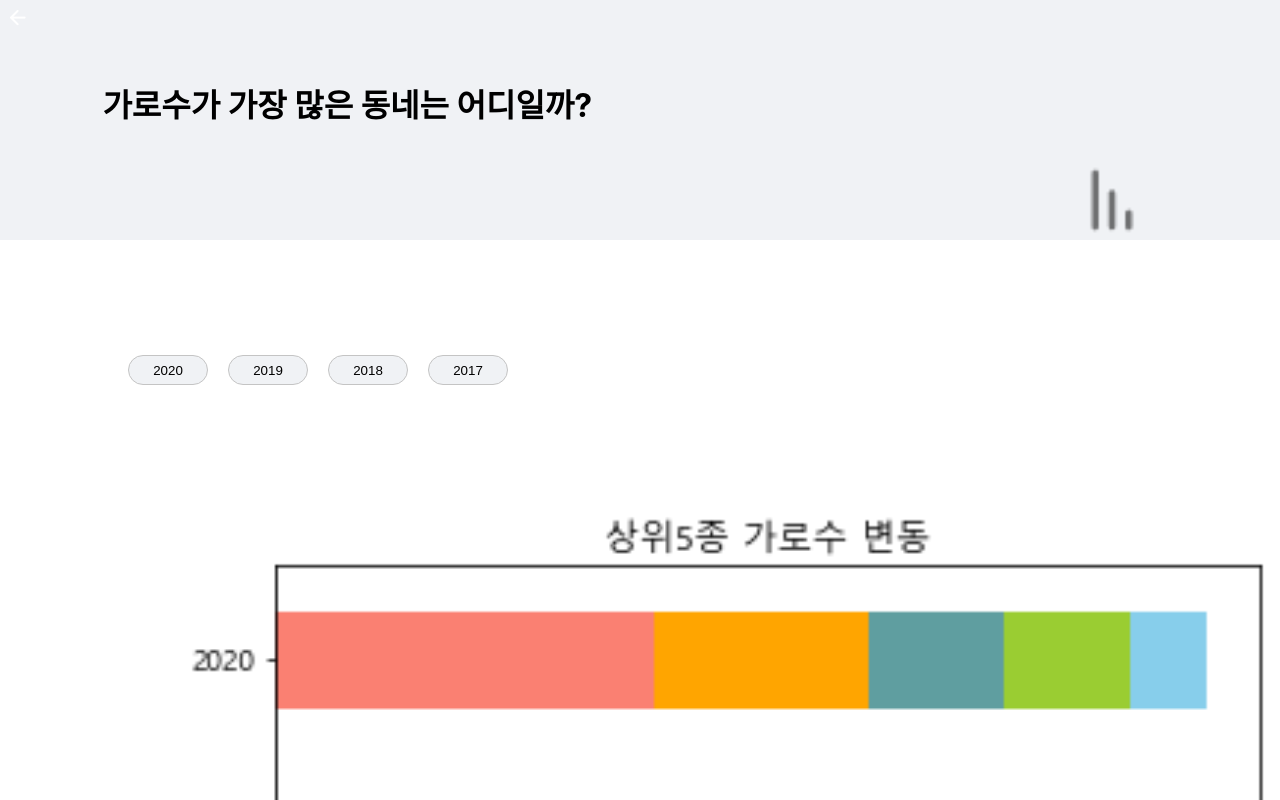
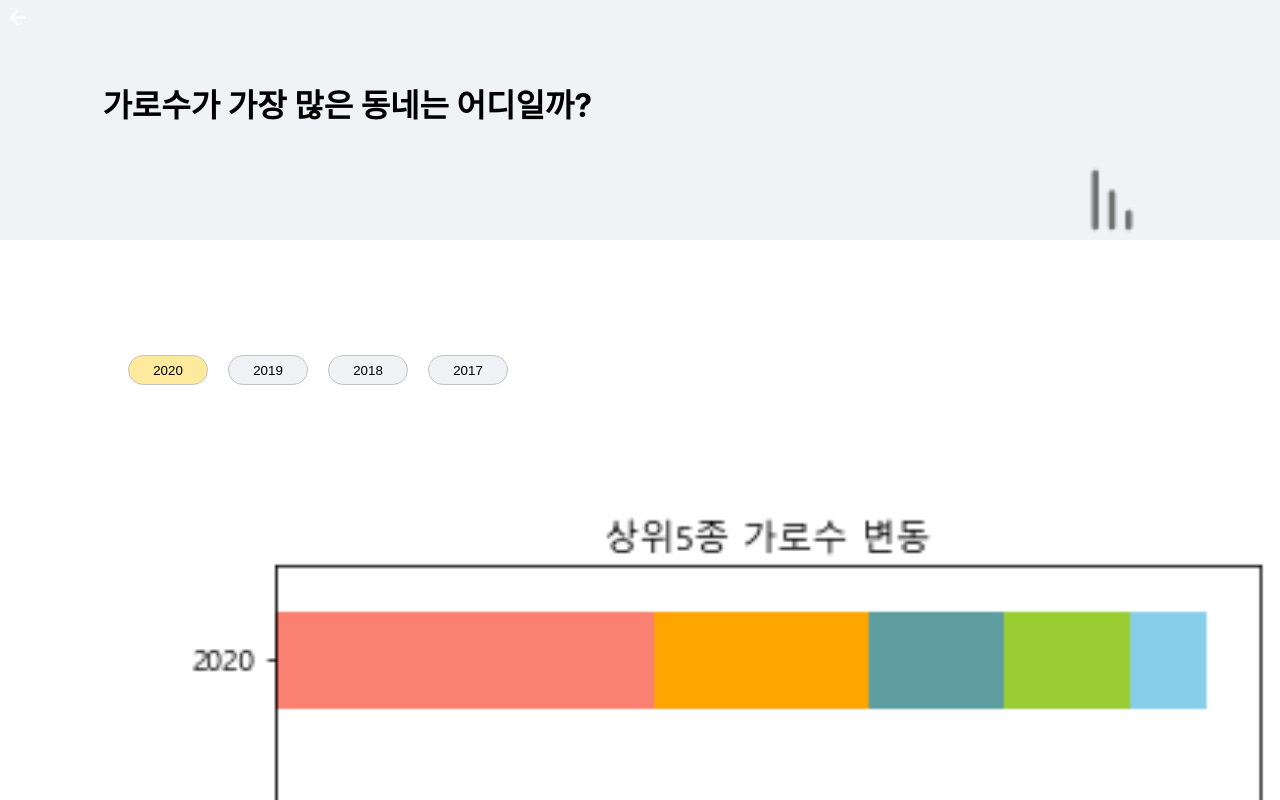
Before and after one commit to jinlee0310/seoul-garosu, a React (Create React App) app: page /datavisualization/chart in a window 1280 px wide. Shown: the top 800 px of the page. Built offline with nearby package versions, Linux system fonts and the light colour scheme.

Commit message:
add: 뒤로가기 버튼 구현

```diff
--- a/src/App.css
+++ b/src/App.css
@@ -1,7 +1,3 @@
-.App {
-  text-align: center;
-}
-
 .App-logo {
   height: 40vmin;
   pointer-events: none;
--- a/src/App.js
+++ b/src/App.js
@@ -11,6 +11,7 @@ import Zelkova from './pages/Zelkova';
 import Doughnut from './pages/Doughnut';
 import Chart from './pages/Chart';
 import LineGraph from './pages/LineGraph';
+import './App.css';
 
 function App() {
   return (
--- a/src/index.js
+++ b/src/index.js
@@ -8,7 +8,7 @@ ReactDOM.render(
   <React.StrictMode>
     <App />
   </React.StrictMode>,
-  document.getElementById('root')
+  document.getElementById('root'),
 );
 
 // If you want to start measuring performance in your app, pass a function
--- a/src/pages/Chart.jsx
+++ b/src/pages/Chart.jsx
@@ -1,30 +1,38 @@
-import React from 'react';
+import React,{useState} from 'react';
+import { useNavigate } from 'react-router';
 import {Header,Button } from '../style/style';
 
 const contents=[
     {
         id:1,
-        tab:2020
+        tab:"2020"
     },
     {
         id:2,
-        tab:2019
+        tab:"2019"
     },
     {
         id:3,
-        tab:2018
+        tab:"2018"
     },
     {
         id:4,
-        tab:2017
+        tab:"2017"
     }
 ]
 
 const Chart = () => {
+    const navigate=useNavigate();
+    const [nowTab,setNowTab]=useState(1)
+
+    const onChangeTab=(e)=>{
+        const result=contents.filter((content)=>content.tab===e.target.innerText)
+        setNowTab(result[0].id)
+    }
     return (
         <div>
             <Header color="#F0F2F5">
-            <img id="back" src="/icons/Backbutton.png" alt="back" />
+            <img id="back" src="/icons/Backbutton.png" alt="back" onClick={()=>navigate(-1)}/>
                 <h1 style={{color:"black"}}>
                 가로수가 가장 많은
                 동네는 어디일까?
@@ -32,12 +40,14 @@ const Chart = () => {
                 <img src="/icons/sort.png" alt="sort"/>
             </Header>
             <div style={{paddingLeft:"10%"}}>
-                <div style={{whiteSpace:"nowrap", margin:"10% 0"}}>
+                <div style={{whiteSpace:"nowrap", margin:"10% 0",overflowX:"auto"}}>
                 {
-                    contents.map((content)=><Button key={content.id}>{content.tab}</Button>)
+                    contents.map((content)=><Button color={nowTab===content.id? "#FFEA9E":null} key={content.id} onClick={onChangeTab}>{content.tab}</Button>)
                 }
                 </div>
                 <img src="/images/상위5종 가로수 변동.png" alt="chart" style={{display:"block",width:"100%"}}/>
+                <div>데이터 조회 결과</div>
+
             </div>
         </div>
     );
--- a/src/pages/Doughnut.jsx
+++ b/src/pages/Doughnut.jsx
@@ -1,7 +1,7 @@
 
 import React , { useState } from 'react';
 import { Button, Header } from '../style/style';
-
+import {useNavigate} from 'react-router-dom'
 const contents=[
     {
         id:0,
@@ -28,6 +28,7 @@ const contents=[
 
 const Doughnut = () => {
     const [nowTab,setNowTab]=useState(0)
+    const navigate=useNavigate();
 
     const onChangeTab=(e)=>{
         const result=contents.filter((content)=>content.tab===e.target.innerText)
@@ -36,7 +37,7 @@ const Doughnut = () => {
     return (
         <div>
             <Header color="#B5E9CA">
-                <img id="back" src="/icons/Backbutton.png" alt="back" />
+                <img id="back" src="/icons/Backbutton.png" alt="back" onClick={()=>navigate(-1)}/>
                 <h1 style={{color:"black"}}>
                 우리 동네에 가장 많은
                 가로수는 무엇일까?
@@ -44,9 +45,9 @@ const Doughnut = () => {
                 <img src="/icons/donut-large.png" alt="donut"/>
             </Header>
             <div style={{paddingLeft:"10%"}}>
-                <div style={{whiteSpace:"nowrap", margin:"10% 0"}}>
+                <div style={{whiteSpace:"nowrap", margin:"10% 0",overflowX:"auto"}}>
                 {
-                    contents.map((content)=><Button key={content.id} onClick={onChangeTab}>{content.tab}</Button>)
+                    contents.map((content)=><Button color={nowTab===content.id? "#B5E9CA":null} key={content.id} onClick={onChangeTab}>{content.tab}</Button>)
                 }
                 </div>
 
--- a/src/pages/LineGraph.jsx
+++ b/src/pages/LineGraph.jsx
@@ -1,30 +1,38 @@
-import React from 'react';
+import React,{useState} from 'react';
+import { useNavigate } from 'react-router';
 import {Header,Button } from '../style/style';
 
 const contents=[
     {
+        id:0,
+        tab:"2020"
+    },
+    {
         id:1,
-        tab:2020
+        tab:"2019"
     },
     {
         id:2,
-        tab:2019
+        tab:"2018"
     },
     {
         id:3,
-        tab:2018
-    },
-    {
-        id:4,
-        tab:2017
+        tab:"2017"
     }
 ]
 
 const LineGraph = () => {
+    const navigate=useNavigate();
+    const [nowTab,setNowTab]=useState(0)
+
+    const onChangeTab=(e)=>{
+        const result=contents.filter((content)=>content.tab===e.target.innerText)
+        setNowTab(result[0].id)
+    }
     return (
         <div>
             <Header color="#D6EBEB">
-            <img id="back" src="/icons/Backbutton.png" alt="back" />
+            <img id="back" src="/icons/Backbutton.png" alt="back" onClick={()=>navigate(-1)}/>
                 <h1 style={{color:"black"}}>
                 가로수는 늘어났을까
                 줄었을까?
@@ -32,9 +40,9 @@ const LineGraph = () => {
                 <img src="/icons/trending-up.png" alt="sort"/>
             </Header>
             <div style={{paddingLeft:"10%"}}>
-                <div style={{whiteSpace:"nowrap", margin:"10% 0"}}>
+                <div style={{whiteSpace:"nowrap", margin:"10% 0",overflowX:"auto"}}>
                 {
-                    contents.map((content)=><Button key={content.id}>{content.tab}</Button>)
+                    contents.map((content)=><Button color={nowTab===content.id? "#D6EBEB":null} key={content.id} onClick={onChangeTab}>{content.tab}</Button>)
                 }
                 </div>
                 <img src="/images/서울시_연도별_노선_가로수_현황.png" alt="line-graph" style={{display:"block",width:"100%"}}/>
--- a/src/style/style.jsx
+++ b/src/style/style.jsx
@@ -45,10 +45,11 @@ export const Button=styled.button`
     width: 80px;
     height: 30px;
     border: 1px solid #C4C4C4;
-    background-color: #F0F2F5;
+    background-color: ${props=>props.color||"#F0F2F5"};
     border-radius: 20px;
     margin-right: 20px;
     cursor: pointer;
+
 `
 
 export const StyledLi=styled.li`
```
